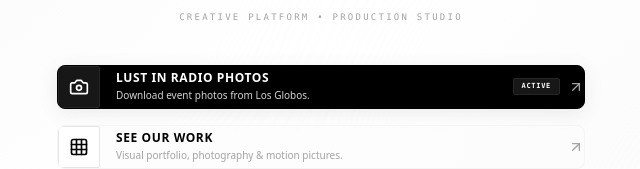
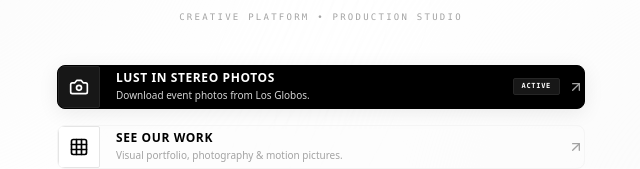
Before and after one commit to whoskite/kitestudios, a Next.js app: page /links in a window 1280 px wide. Shown: the part 316-485 px from the top of the page, without its empty margins (319-959 px from the left). Built offline with nearby package versions, Linux system fonts and the light colour scheme; a web font is replaced by a local one.

Commit message:
fix: rename event link from Lust in Radio to Lust in Stereo

```diff
--- a/app/links/page.tsx
+++ b/app/links/page.tsx
@@ -24,9 +24,9 @@ export default function LinksPage() {
 
   const links = [
     {
-      title: "Lust In Radio Photos",
+      title: "Lust In Stereo Photos",
       description: "Download event photos from Los Globos.",
-      url: "/events/lust-in-radio-los-globos",
+      url: "/events/lust-in-stereo-los-globos",
       icon: <Camera className="h-5 w-5" />,
       highlight: true,
     },
```
